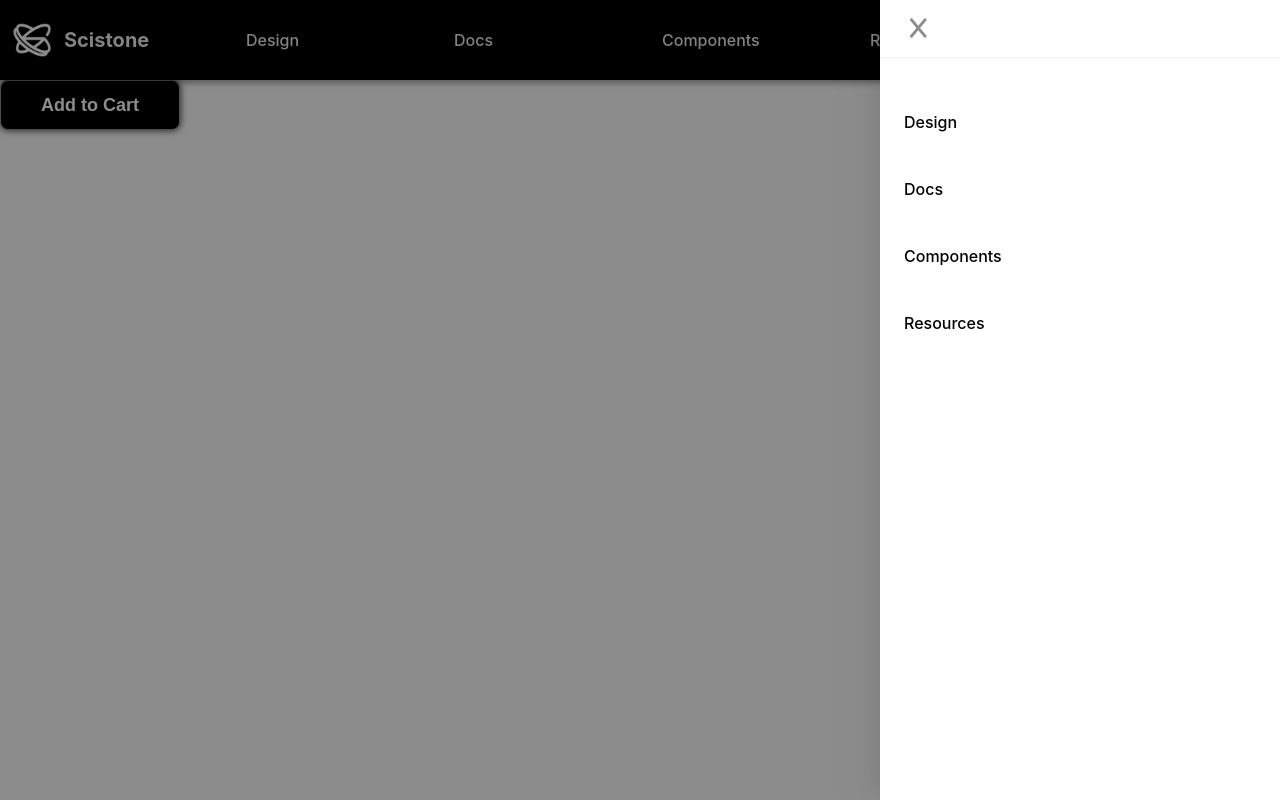
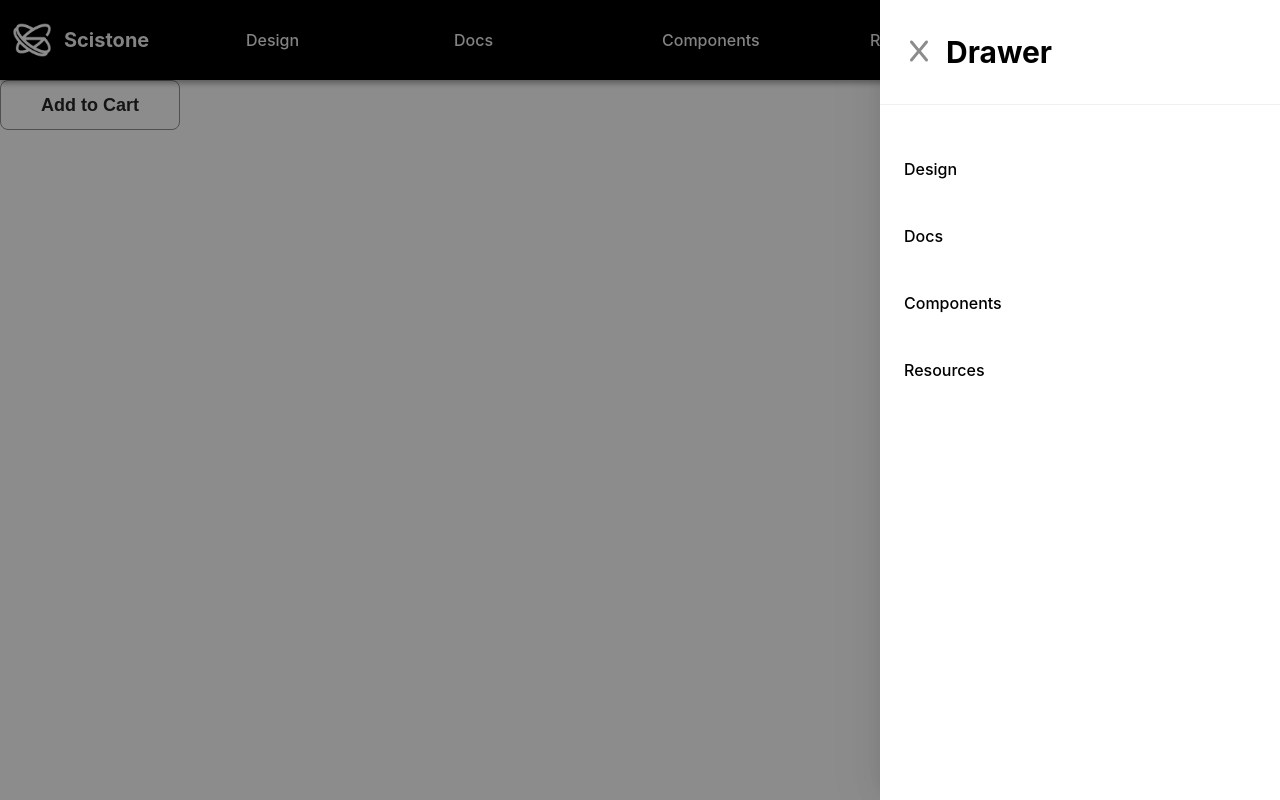
Before and after one commit to scistone/scistone-react-components, a React (Create React App) app: page / in a window 1280 px wide. Both pictures are taken after a click on the button "Add to Cart". Built offline with nearby package versions, Linux system fonts and the light colour scheme.

Commit message:
Button & Drawer done.

```diff
--- a/src/App.js
+++ b/src/App.js
@@ -27,21 +27,20 @@ function App() {
   const onClose = () => {
     setVisible(false);
   };
+
   return (
     <div className="App">
       <header className="App-header">
 
         <Navbar
-          style={{ backgroundColor: 'black' }}
+
         >
-
           <Navbar.Logo logo={logo} title='Scistone' alt='scistone-logo' />
-
           <Navbar.Items >
-            <Navbar.Item lineColor='white' title='Design' />
-            <Navbar.Item title='Docs' />
-            <Navbar.Item title='Components' />
-            <Navbar.Item title='Resources' />
+            <Navbar.Item  lineColor='white' title='Design' />
+            <Navbar.Item  title='Docs' />
+            <Navbar.Item  title='Components' />
+            <Navbar.Item  title='Resources' />
           </Navbar.Items>
           {/*
             <Navbar.Item lineColor='white' title='Design' />
@@ -55,20 +54,17 @@ function App() {
       </header>
       <Button
           size='md'
-          type='primary'
           onClick={showDrawer} >
           Add to Cart
         </Button>
-          <Drawer header={true} onClose={onClose} visible={visible}>
+          <Drawer title={'Drawer'} header={true} onClose={onClose} visible={visible}>
             <div style={{display:'flex', flexDirection:'column'}}>
-
               <Navbar.Item titleColor='black' title='Design' url='design/'/>
               <Navbar.Item titleColor='black' title='Docs' />
               <Navbar.Item titleColor='black' title='Components' />
               <Navbar.Item titleColor='black' title='Resources' />
+              {/* <p></p> */}
             </div>
-
-
           </Drawer>
 
     </div>
--- a/src/components/Button/index.jsx
+++ b/src/components/Button/index.jsx
@@ -5,6 +5,7 @@ export default function Button(props) {
   return (
     <button
         onClick={props.onClick}
+        style={props.style}
         className={
             'scistone-btn ' +
             (props.size ? props.size : '') +
--- a/src/components/Button/styles.scss
+++ b/src/components/Button/styles.scss
@@ -16,6 +16,7 @@
     user-select: none;
     touch-action: manipulation;
     border-radius: 8px;
+
     color: #000000d9;
     border-color: #929292;
     background: #fff;
@@ -84,19 +85,21 @@
     &.secondary {
         color: #fff;
         font-weight: 600;
-        border-color: var($color-primary);
-        background: $color-secondary;
+        border-color: transparent;
+        background: $color-contrast;
         text-shadow: 0 -1px 0 rgb(0 0 0 / 12%);
-        -webkit-box-shadow: 0px 0px 7px 0.5px rgba(0,0,0,0.75);
-        -moz-box-shadow: 0px 0px 7px 0.5px rgba(0,0,0,0.75);
-        box-shadow: 0px 0px 7px 0.5px rgba(0,0,0,0.75);
+        // -webkit-box-shadow: 0px 0px 7px 0.5px rgba($color-contrast,0.35);
+        // -moz-box-shadow: 0px 0px 7px 0.5px rgba($color-contrast,0.35);
+        // box-shadow: 0px 0px 7px 0.5px rgba($color-contrast,0.35);
+
 
         &:hover {
             border-color: transparent;
             background: $color-contrast;
-            -webkit-box-shadow: 0px 0px 8px 2px rgba($color-contrast,0.55);
-            -moz-box-shadow: 0px 0px 8px 2px rgba($color-contrast,0.55);
-            box-shadow: 0px 0px 8px 2px rgba($color-contrast,0.55);
+            -webkit-box-shadow: 0px 0px 7px 0.5px rgba(0,0,0,0.75);
+            -moz-box-shadow: 0px 0px 7px 0.5px rgba(0,0,0,0.75);
+            box-shadow: 0px 0px 7px 0.5px rgba(0,0,0,0.75);
+
         }
     }
 }
--- a/src/components/Drawer/index.jsx
+++ b/src/components/Drawer/index.jsx
@@ -59,7 +59,7 @@ export const Drawer = (props) => {
         <div className={`scistone-drawer ${props.visible ? 'drawer__container' : ''}`} >
             <div className='scistone-drawer-mask' onClick={props.onClose}>
             </div>
-            <div className='scistone-drawer-content' >
+            <div className='scistone-drawer-content' style={{width:props.width}} >
                 <div className='scistone-drawer-wrapper-body'>
                     {props.header &&
                         <div className="scistone-drawer-header">
@@ -71,7 +71,7 @@ export const Drawer = (props) => {
                                         <FontAwesomeIcon icon={faX} />
                                     }
                                 </button>
-                                <div className="scistone-drawer-title">{props.headerTitle}</div>
+                                <div className="scistone-drawer-title"><h2>{props.title}</h2></div>
                             </div>
                         </div>
                     }
--- a/src/components/Drawer/styles.scss
+++ b/src/components/Drawer/styles.scss
@@ -51,9 +51,9 @@
  .scistone-drawer-header {
    display: flex;
    flex: 0;
-   align-items: center;
+   align-items: flex-start;
    padding: 16px 24px;
-   font-size: 16px;
+   font-size: 20px;
    line-height: 22px;
    border-bottom: 1px solid rgba(0, 0, 0, .06);
  }
@@ -84,7 +84,7 @@
     margin-right: 12px;
     color: #00000073;
     font-weight: 700;
-    font-size: 22px;
+    font-size: 24px;
     font-style: normal;
     line-height: 1;
     text-align: center;
--- a/src/components/Navbar/NavLogo/index.jsx
+++ b/src/components/Navbar/NavLogo/index.jsx
@@ -3,9 +3,9 @@ import React from 'react';
 
 export default function NavLogo (props) {
     return(
-        <div className='navigation-bar--logo'>
-            <img src={props.logo} alt={props.alt}></img>
-            <p>{props.title}</p>
+        <div style={props.style} className='navigation-bar--logo'>
+            <img style={props.logoImgStyle} src={props.logo} alt={props.alt}></img>
+            <p style={props.titleStyle}>{props.title}</p>
         </div>
     );
 };
--- a/src/components/Navbar/index.jsx
+++ b/src/components/Navbar/index.jsx
@@ -10,17 +10,17 @@ export default class Navbar extends Component {
     static Logo = NavLogo;
     static Icons = NavIcons;
 
-    navBarStyle = {
-        position: this.props.style.position,
-        height: this.props.style.height,
-        color: this.props.style.color,
-        backgroundColor: this.props.style.backgroundColor,
-        boxShadow: this.props.style.boxShadow
-    };
+    // navBarStyle = {
+    //     position: this.props.style.position,
+    //     height: this.props.style.height,
+    //     color: this.props.style.color,
+    //     backgroundColor: this.props.style.backgroundColor,
+    //     boxShadow: this.props.style.boxShadow
+    // };
     render() {
     return(
     <div
-        style = { this.navBarStyle }
+        style = { this.props.style }
         className = 'navigation-bar'
             >
 
--- a/src/scss/typo.scss
+++ b/src/scss/typo.scss
@@ -1,3 +1,3 @@
 h1,h2,h3,h4,h5,p,a {
-    color: $color-text;
+    // color: $color-text;
 }
```
